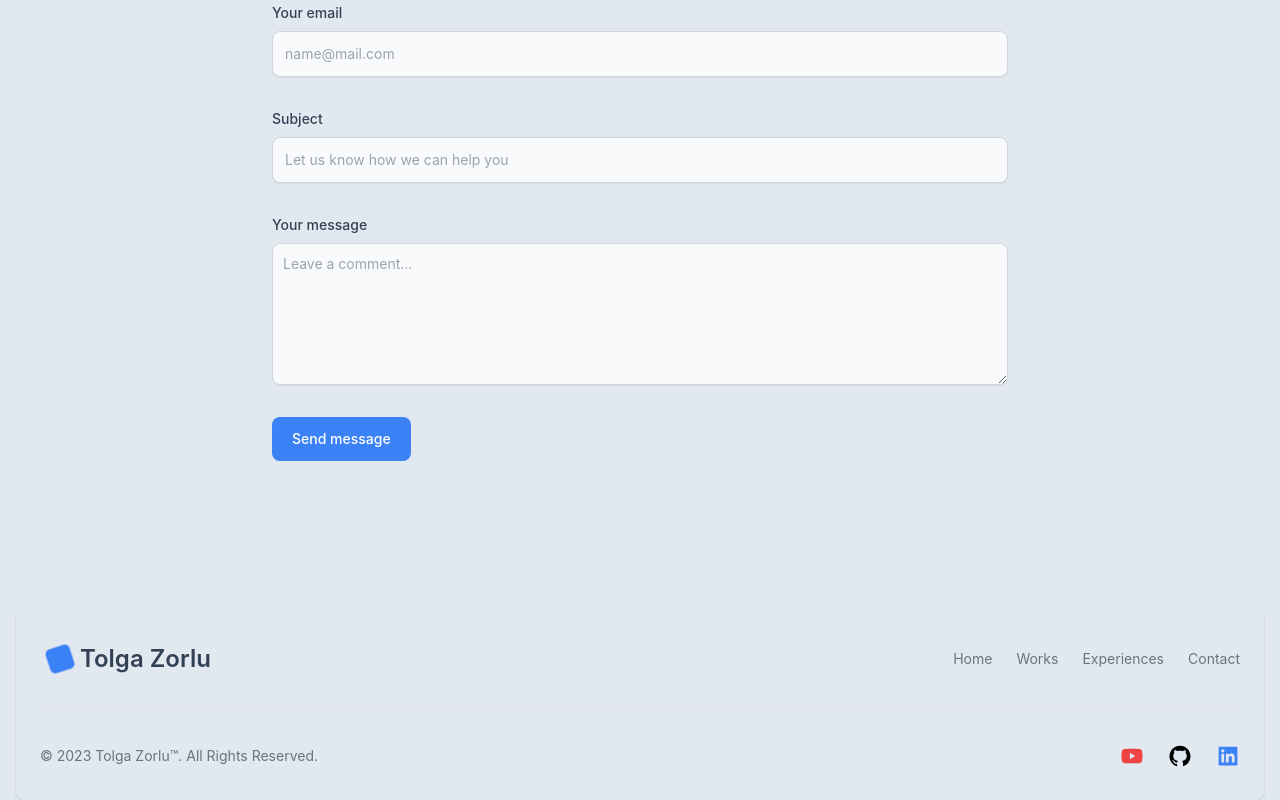
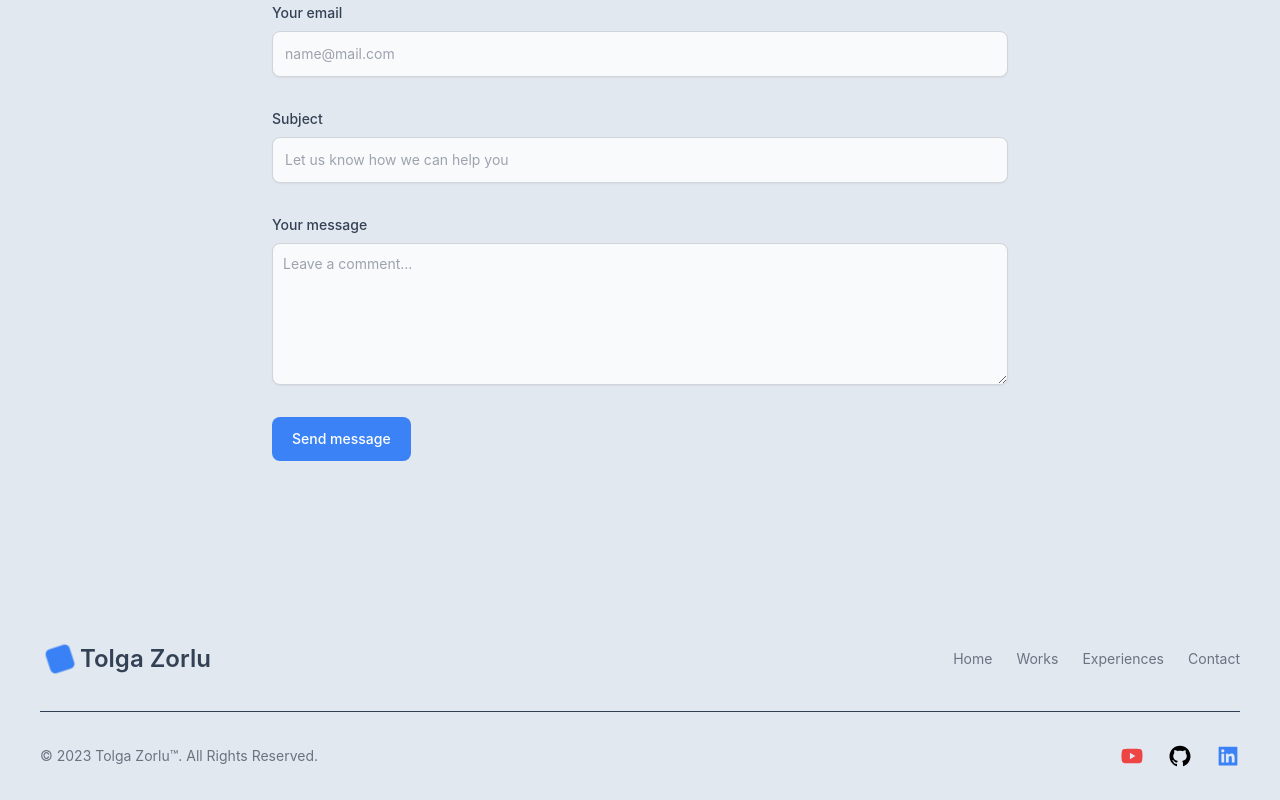
Before and after one commit to tolgazorlu/tolgdev, a React (Vite) app: page / in a window 1280 px wide. Shown: the part 2609-3409 px from the top of the page. Built offline with nearby package versions, Linux system fonts and the light colour scheme.

Commit message:
Homepage | Footer shadow removed, footer hr color changed

```diff
--- a/src/components/Footer.jsx
+++ b/src/components/Footer.jsx
@@ -4,7 +4,7 @@ import { AiFillLinkedin, AiFillYoutube, AiFillGithub } from 'react-icons/ai'
 export default function Footer() {
   return (
     <div className="bg-slate-200">
-      <footer className="rounded-lg shadow  m-4">
+      <footer className="rounded-lg m-4">
         <div className="w-full container mx-auto p-4 md:px-6 md:py-8">
           <div className="sm:flex sm:items-center sm:justify-between">
             <a
@@ -50,7 +50,7 @@ export default function Footer() {
               </li>
             </ul>
           </div>
-          <hr className="my-6 border-gray-200 sm:mx-auto dark:border-gray-700 lg:my-8" />
+          <hr className="my-6 border-slate-700 sm:mx-auto lg:my-8" />
           <div class="sm:flex sm:items-center sm:justify-between">
           <span class="text-sm text-gray-500 sm:text-center dark:text-gray-400">© 2023 <a href="#" class="hover:underline">Tolga Zorlu™</a>. All Rights Reserved.
           </span>
```
